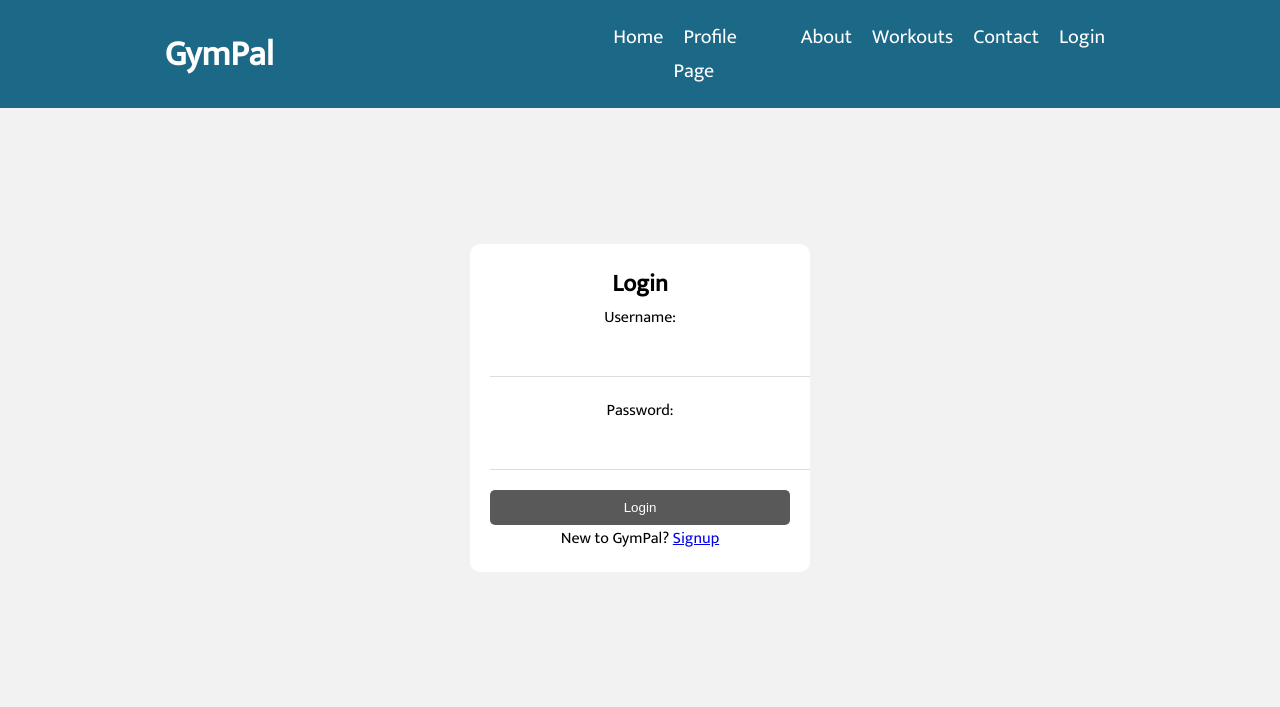
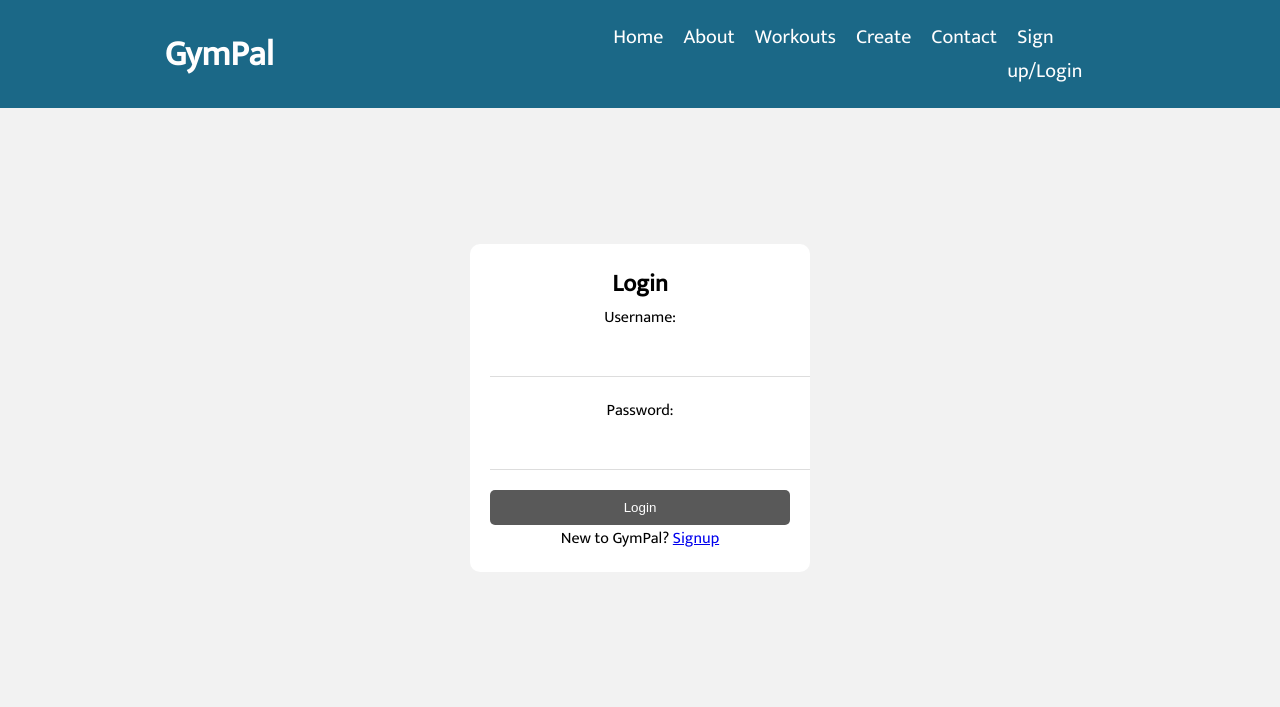
Before and after one commit to Adam-Weiss8/CS20Final, a PHP site: page /login.php in a window 1280 px wide. Shown: the top 707 px of the page. Run offline with PHP 8.4, Linux system fonts and the light colour scheme.

Commit message:
updated header

```diff
--- a/login.php
+++ b/login.php
@@ -95,15 +95,19 @@ if ($_SERVER["REQUEST_METHOD"] === "POST") {
 <body>
   <nav>
     <div class="logo">
-      <h2><a href="index.html" style="text-decoration:none; color:rgb(255, 254, 254); font-size:35px;">GymPal</a></h2>
+      <h2><a href="index.html" style="text-decoration:none;
+        color:rgb(255, 254, 254); font-size:35px;">
+          GymPal</a></h2>
     </div>
+
     <ul>
       <li><a href="index.html">Home</a></li>
-      <li><a href="profile_page.php">Profile Page</a></li>
       <li><a href="about_us.html">About</a></li>
-      <li><a href="exercises.hyml">Workouts </a></li>
+      <!-- <li><a href="prrofile_page.php">About</a></li> -->
+      <li><a href="exercises.html">Workouts </a></li>
+      <li><a href="workout.html">Create</a></li>
       <li><a href="contact.html">Contact</a></li>
-      <li><a href="login.php">Login</a></li>
+      <li><a href="signup.html">Sign up/Login</a></li>
     </ul>
     <div class="menu-bars">
       <input type="checkbox">
```
Also changed, not shown: signup.html (+7 -3 lines).
